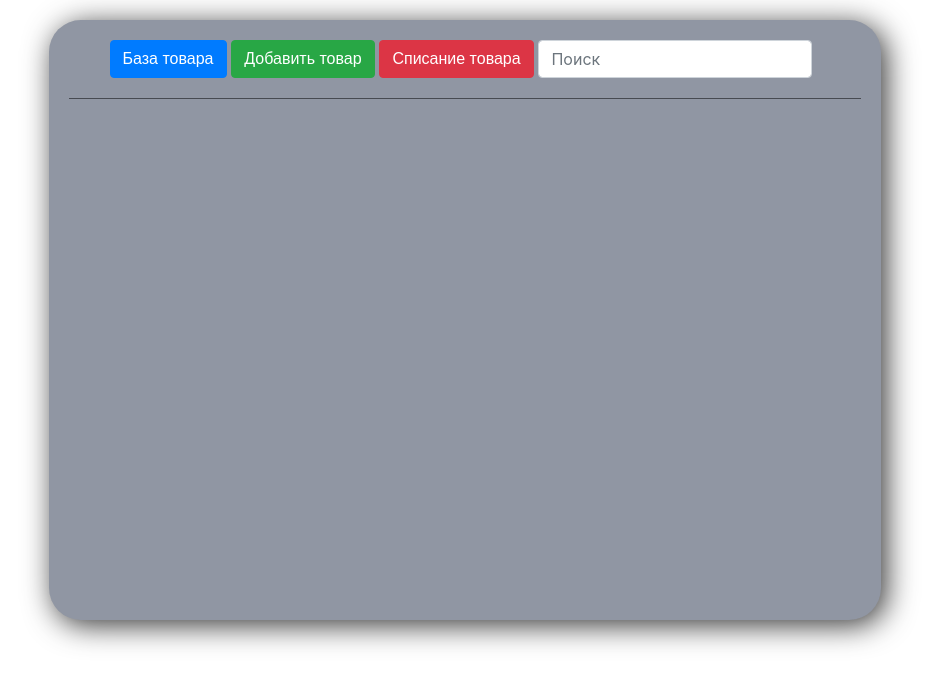
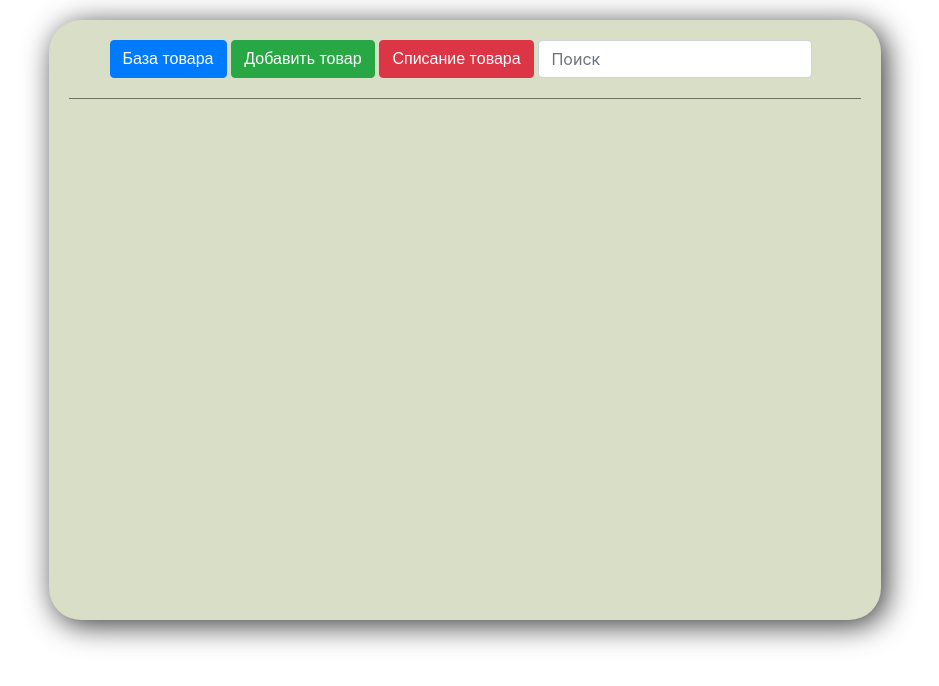
Before and after one commit to DmitriyDadorin/data--stock-app, a React (Create React App) app: page / in a window 1280 px wide. Shown: the top 686 px of the page, without its empty margins (175-1114 px from the left). Built offline with nearby package versions, Linux system fonts and the light colour scheme.

Commit message:
add header

```diff
--- a/src/App.css
+++ b/src/App.css
@@ -1,6 +1,6 @@
 .App {
   text-align: center;
-  background-color: #9096A3;
+  background-color: #D9DFC6;
   width: 65%;
   height: 75vh;
   margin: 20px auto 0 auto;
--- a/src/App.js
+++ b/src/App.js
@@ -1,20 +1,14 @@
 import React, { Component } from 'react';
 import './App.css';
-import ButtonAdd from './Components/button_add';
-import ButtonWriteOff from './Components/button_write_off';
-import InputSearch from './Components/input_search';
-import ButtonInDb from './Components/button_in_db';
+import Header from './Router/header';
+
+
 
 class App extends Component {
   render() {
     return (
       <div className="App">
-        <div className="ButtonSection">
-          <ButtonInDb />
-          <ButtonAdd />
-          <ButtonWriteOff />
-          <InputSearch />
-        </div>
+        <Header />
       </div>
     );
   }
--- a/src/Components/button_write_off/ButtonWriteOff.js
+++ b/src/Components/button_write_off/ButtonWriteOff.js
@@ -1,9 +1,11 @@
-import React, { Component } from 'react';
+import React from 'react';
+import './button_Write_Off.css';
+import 'bootstrap/dist/css/bootstrap.css';
 
 const ButtonWriteOff = () => {
     return(
         <div>
-        <button className='btn btn-danger'>Списание товара</button>
+            <button className='btn btn-danger'>Списание товара</button>
         </div>
     )
 }
--- /dev/null
+++ b/src/Router/header/Header.js
@@ -0,0 +1,19 @@
+import React from 'react';
+
+import ButtonAdd from '../../Components/button_add';
+import ButtonWriteOff from '../../Components/button_write_off';
+import InputSearch from '../../Components/input_search';
+import ButtonInDb from '../../Components/button_in_db';
+
+const Header = () => {
+    return (
+        <div className="ButtonSection">
+          <ButtonInDb />
+          <ButtonAdd />
+          <ButtonWriteOff />
+          <InputSearch />
+        </div>
+    )
+}
+
+export default Header;
--- /dev/null
+++ b/src/Router/header/index.js
@@ -0,0 +1,2 @@
+import Header from './Header';
+export default Header;
```
Also changed, not shown: src/Router/header/Header.css (added).
